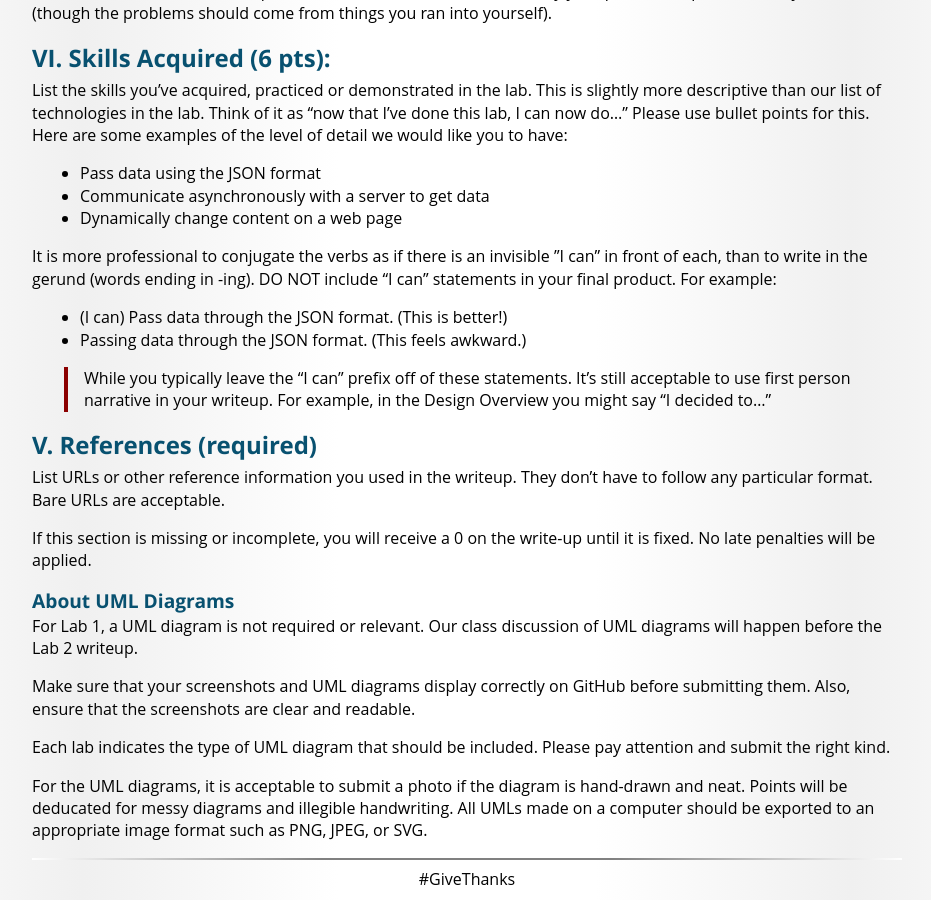
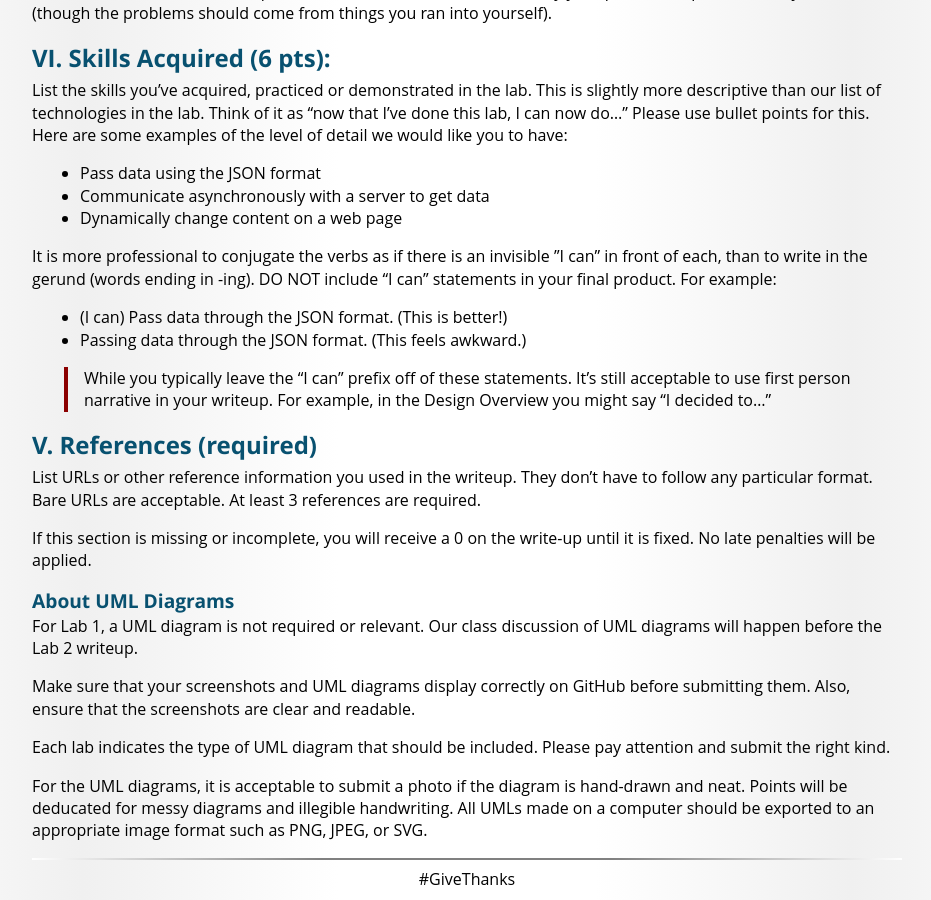
Before and after one commit to BYU-ITC-210/BYU-ITC-210.github.io, a Jekyll site: the page built from LabWriteupInstructions.md, in a window 1280 px wide and 900 px high, scrolled down 1526 px. Shown: the whole window, without its empty margins (173-1104 px from the left). Built offline with Jekyll 4.4.1, drawn with Linux system fonts in a browser that asks for light colours; some web fonts are replaced.

Commit message:
Update LabWriteupInstructions.md

```diff
--- a/LabWriteupInstructions.md
+++ b/LabWriteupInstructions.md
@@ -71,6 +71,7 @@ It is more professional to conjugate the verbs as if there is an invisible "I c
 ## V. References (required)
 
 List URLs or other reference information you used in the writeup. They don't have to follow any particular format. Bare URLs are acceptable.
+At least 3 references are required.
 
 If this section is missing or incomplete, you will receive a 0 on the write-up until it is fixed. No late penalties will be applied.
 
```
